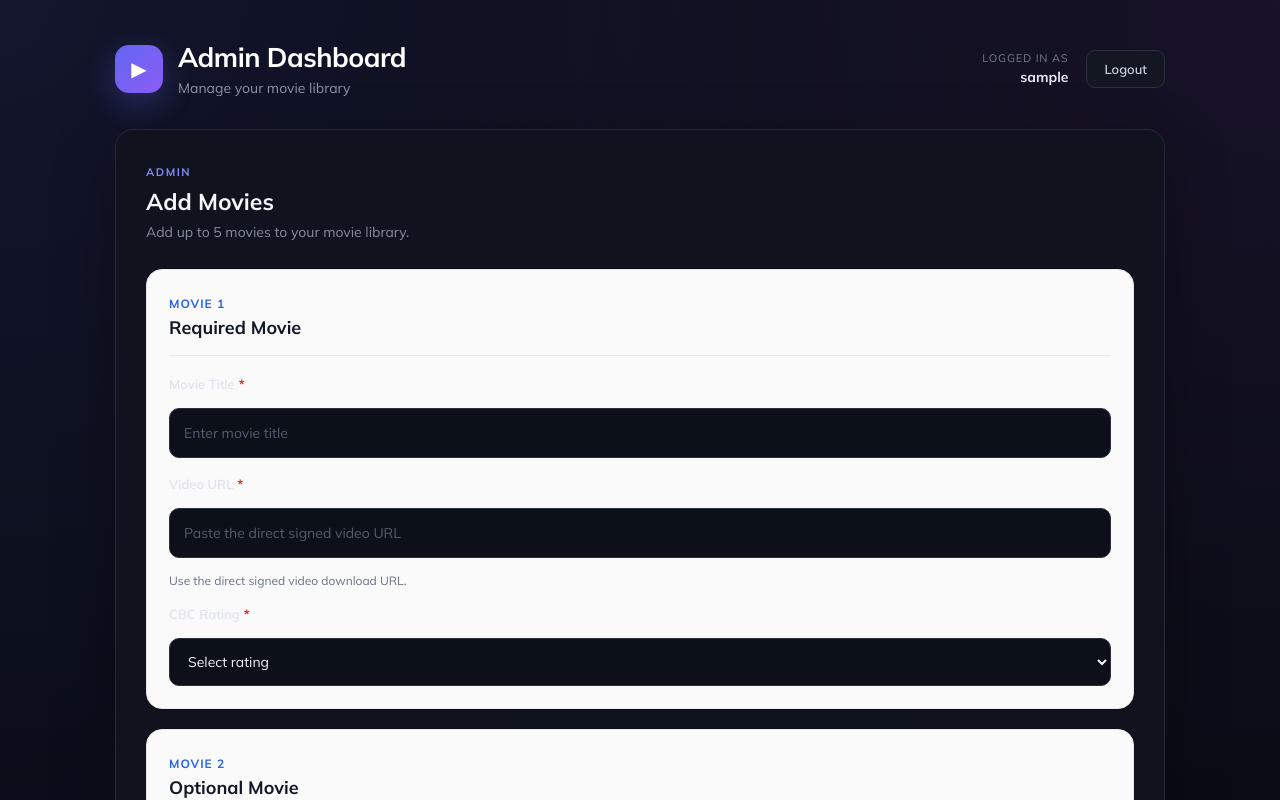
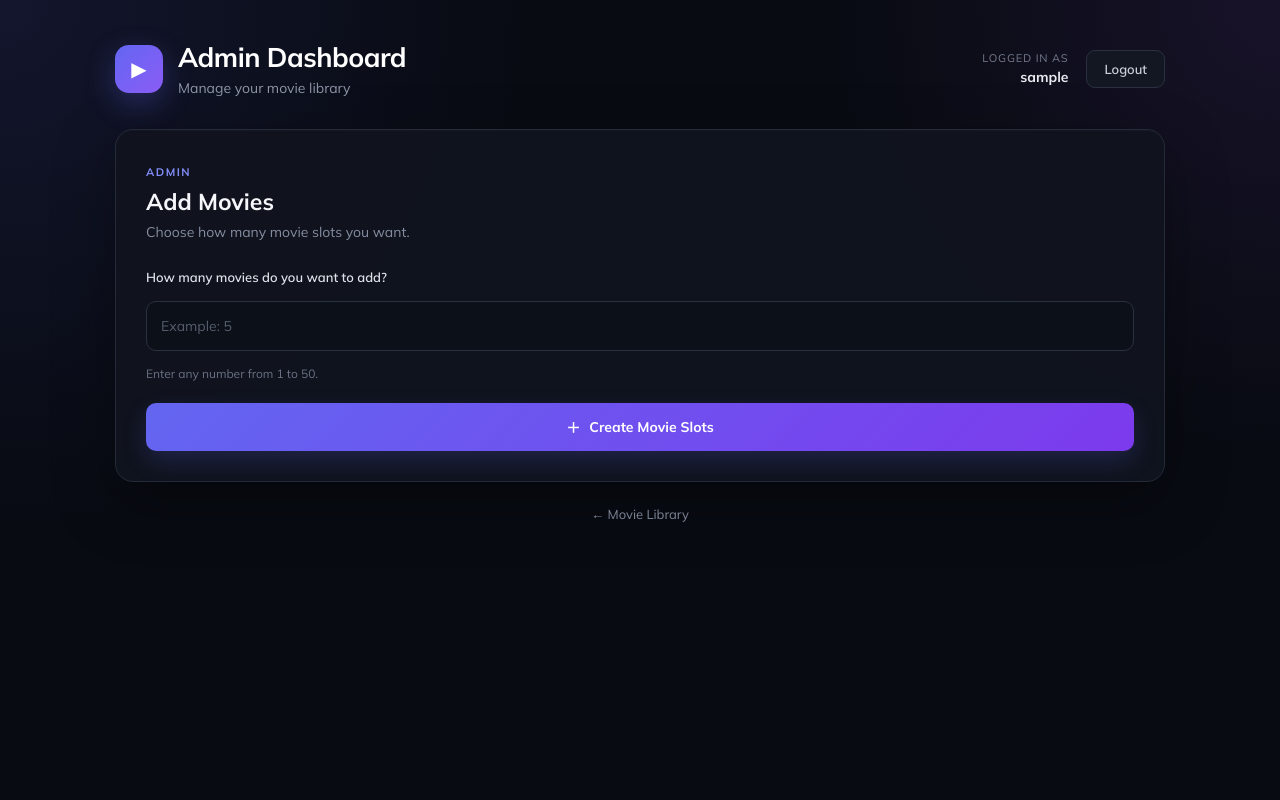
Before and after one commit to projectsonly006/online_movies, a React (Vite) app in the folder client/: page /admin in a window 1280 px wide. Shown: the top 800 px of the page. Built offline with nearby package versions, Linux system fonts and the light colour scheme; sample sign-in values are in the browser's storage; a web font is replaced by a local one.

Commit message:
Update Admin.jsx

```diff
--- a/client/src/pages/Admin.jsx
+++ b/client/src/pages/Admin.jsx
@@ -2,6 +2,10 @@ import { useEffect, useRef, useState } from "react";
 import { useNavigate } from "react-router-dom";
 import "./Admin.css";
 import { api } from "../api";
+
+// ==========================================
+// EMPTY MOVIE
+// ==========================================
 
 const createEmptyMovie = () => ({
   title: "",
@@ -14,13 +18,13 @@ function Admin() {
 
   const pollingRef = useRef(null);
 
-  const [movies, setMovies] = useState([
-    createEmptyMovie(),
-    createEmptyMovie(),
-    createEmptyMovie(),
-    createEmptyMovie(),
-    createEmptyMovie(),
-  ]);
+  // ==========================================
+  // NUMBER OF MOVIES
+  // ==========================================
+
+  const [movieCount, setMovieCount] = useState("");
+
+  const [movies, setMovies] = useState([]);
 
   const [currentMovieIndex, setCurrentMovieIndex] = useState(0);
 
@@ -75,6 +79,45 @@ function Admin() {
   };
 
   // ==========================================
+  // CREATE MOVIE SLOTS
+  // ==========================================
+
+  const createMovieSlots = () => {
+    setError("");
+
+    setSuccess("");
+
+    setProgress(null);
+
+    const count = Number(movieCount);
+
+    // ========================================
+    // VALIDATION
+    // ========================================
+
+    if (!Number.isInteger(count) || count < 1) {
+      setError("Please enter a valid number of movies.");
+      return;
+    }
+
+    // Change this if you want a different maximum.
+    if (count > 50) {
+      setError("You can add a maximum of 50 movies at once.");
+      return;
+    }
+
+    // ========================================
+    // CREATE EXACT NUMBER OF MOVIES
+    // ========================================
+
+    const newMovies = Array.from({ length: count }, () => createEmptyMovie());
+
+    setMovies(newMovies);
+
+    setCurrentMovieIndex(0);
+  };
+
+  // ==========================================
   // UPDATE MOVIE FIELD
   // ==========================================
 
@@ -96,13 +139,9 @@ function Admin() {
   // ==========================================
 
   const resetForm = () => {
-    setMovies([
-      createEmptyMovie(),
-      createEmptyMovie(),
-      createEmptyMovie(),
-      createEmptyMovie(),
-      createEmptyMovie(),
-    ]);
+    setMovieCount("");
+
+    setMovies([]);
 
     setCurrentMovieIndex(0);
 
@@ -174,6 +213,10 @@ function Admin() {
 
     console.log(`CREATE MOVIE ${index + 1} RESPONSE:`, data);
 
+    // ========================================
+    // AUTH ERROR
+    // ========================================
+
     if (response.status === 401 || response.status === 403) {
       localStorage.removeItem("adminToken");
 
@@ -186,9 +229,17 @@ function Admin() {
       throw new Error("Admin session expired");
     }
 
+    // ========================================
+    // SERVER ERROR
+    // ========================================
+
     if (!response.ok) {
       throw new Error(data.message || `Failed to add movie ${index + 1}`);
     }
+
+    // ========================================
+    // WAIT FOR DOWNLOAD
+    // ========================================
 
     return new Promise((resolve, reject) => {
       let finished = false;
@@ -205,6 +256,10 @@ function Admin() {
           );
 
           const progressData = await progressResponse.json();
+
+          // ======================================
+          // AUTH ERROR
+          // ======================================
 
           if (
             progressResponse.status === 401 ||
@@ -303,6 +358,16 @@ function Admin() {
     }
 
     // ==========================================
+    // MAKE SURE SLOTS EXIST
+    // ==========================================
+
+    if (movies.length === 0) {
+      setError("Please enter the number of movies first.");
+
+      return;
+    }
+
+    // ==========================================
     // MOVIE 1 IS REQUIRED
     // ==========================================
 
@@ -327,7 +392,7 @@ function Admin() {
     }
 
     // ==========================================
-    // FIND MOVIES THAT WERE ACTUALLY FILLED
+    // FIND FILLED MOVIES
     // ==========================================
 
     const moviesToAdd = [];
@@ -343,13 +408,16 @@ function Admin() {
 
       const hasAnything = hasTitle || hasUrl || hasCbc;
 
-      // Empty optional slot
+      // ========================================
+      // EMPTY OPTIONAL SLOT
+      // ========================================
+
       if (!hasAnything) {
         continue;
       }
 
       // ========================================
-      // OPTIONAL MOVIE VALIDATION
+      // VALIDATE OPTIONAL MOVIE
       // ========================================
 
       if (index > 0) {
@@ -374,6 +442,7 @@ function Admin() {
 
       moviesToAdd.push({
         ...movie,
+
         index,
       });
     }
@@ -542,11 +611,80 @@ function Admin() {
 
               <h2>Add Movies</h2>
 
-              <p>Add up to 5 movies to your movie library.</p>
+              <p>Choose how many movie slots you want.</p>
             </div>
           </div>
 
+          {/* ====================================
+              NUMBER OF MOVIES
+          ==================================== */}
+
+          {!loading && movies.length === 0 && (
+            <div className="movie-count-section">
+              <div className="form-group">
+                <label htmlFor="movie-count">
+                  How many movies do you want to add?
+                </label>
+
+                <input
+                  id="movie-count"
+                  type="number"
+                  min="1"
+                  max="50"
+                  value={movieCount}
+                  onChange={(e) => setMovieCount(e.target.value)}
+                  placeholder="Example: 5"
+                />
+
+                <span className="input-help">
+                  Enter any number from 1 to 50.
+                </span>
+              </div>
+
+              <button
+                className="add-movie-button"
+                type="button"
+                onClick={createMovieSlots}
+              >
+                <span>＋</span>
+                Create Movie Slots
+              </button>
+            </div>
+          )}
+
+          {/* ====================================
+              MOVIE FORM
+          ==================================== */}
+
+          {movies.length > 0 && (
             <form className="admin-form" onSubmit={handleSubmit}>
+              <div className="movie-count-info">
+                <strong>
+                  {movies.length} {movies.length === 1 ? "Movie" : "Movies"}
+                </strong>
+
+                <button
+                  type="button"
+                  className="change-count-button"
+                  onClick={() => {
+                    if (loading) return;
+
+                    setMovies([]);
+
+                    setMovieCount("");
+
+                    setError("");
+
+                    setSuccess("");
+
+                    setProgress(null);
+                  }}
+                  disabled={loading}
+                >
+                  Change Number
+                </button>
+              </div>
+
               {/* ==================================
                   MOVIE SLOTS
               ================================== */}
@@ -587,7 +725,9 @@ function Admin() {
                       <div className="form-group">
                         <label htmlFor={`movie-title-${index}`}>
                           Movie Title
-                        {isRequired && <span className="required-star">*</span>}
+                          {isRequired && (
+                            <span className="required-star">*</span>
+                          )}
                         </label>
 
                         <input
@@ -612,7 +752,9 @@ function Admin() {
                       <div className="form-group">
                         <label htmlFor={`movie-url-${index}`}>
                           Video URL
-                        {isRequired && <span className="required-star">*</span>}
+                          {isRequired && (
+                            <span className="required-star">*</span>
+                          )}
                         </label>
 
                         <input
@@ -637,7 +779,9 @@ function Admin() {
                       <div className="form-group">
                         <label htmlFor={`movie-cbc-${index}`}>
                           CBC Rating
-                        {isRequired && <span className="required-star">*</span>}
+                          {isRequired && (
+                            <span className="required-star">*</span>
+                          )}
                         </label>
 
                         <select
@@ -666,7 +810,7 @@ function Admin() {
               </div>
 
               {/* ==================================
-                BUTTON
+                  SUBMIT
               ================================== */}
 
               <button
@@ -687,6 +831,7 @@ function Admin() {
                 )}
               </button>
             </form>
+          )}
 
           {/* ======================================
               PROGRESS
```
Lines whose indentation alone changed are shown as unchanged.
